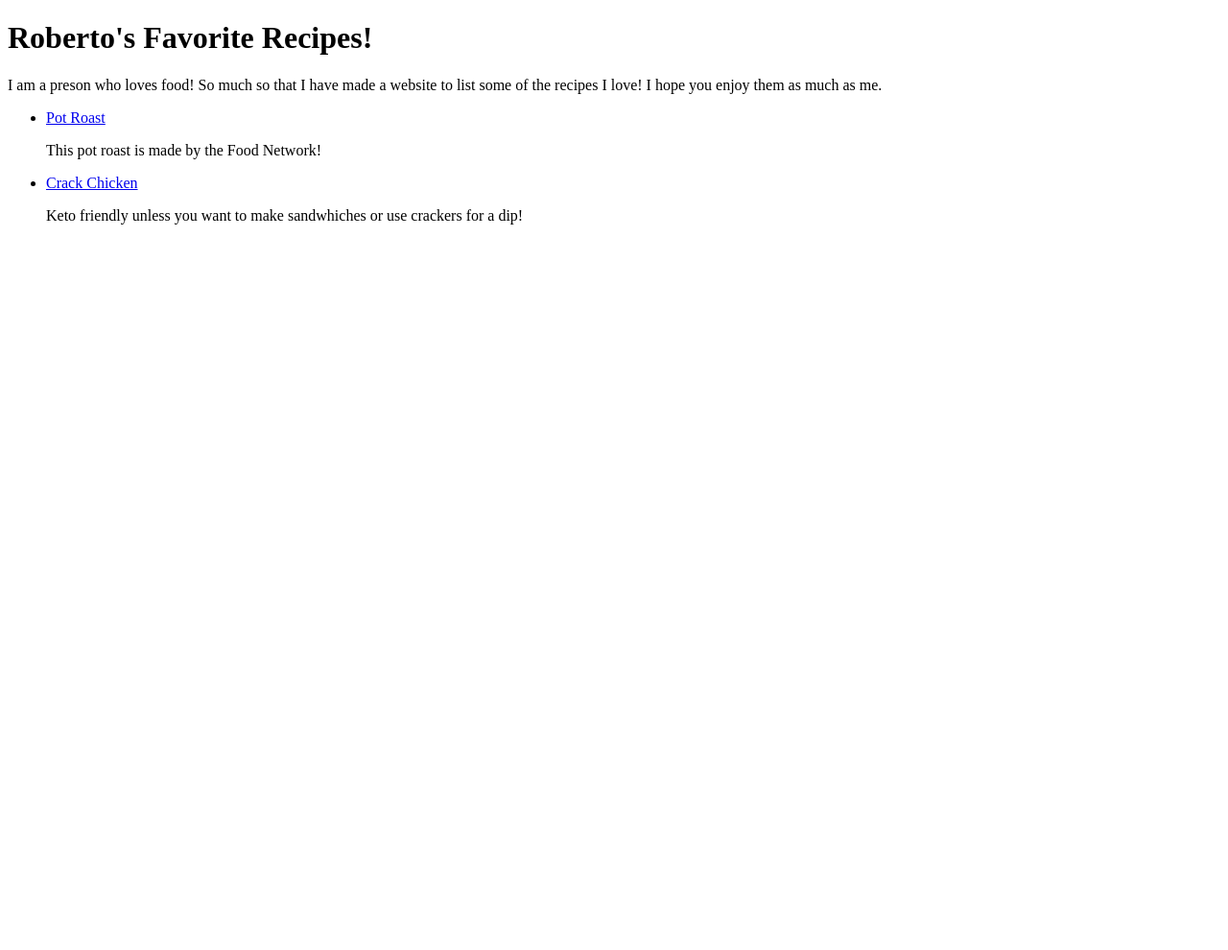
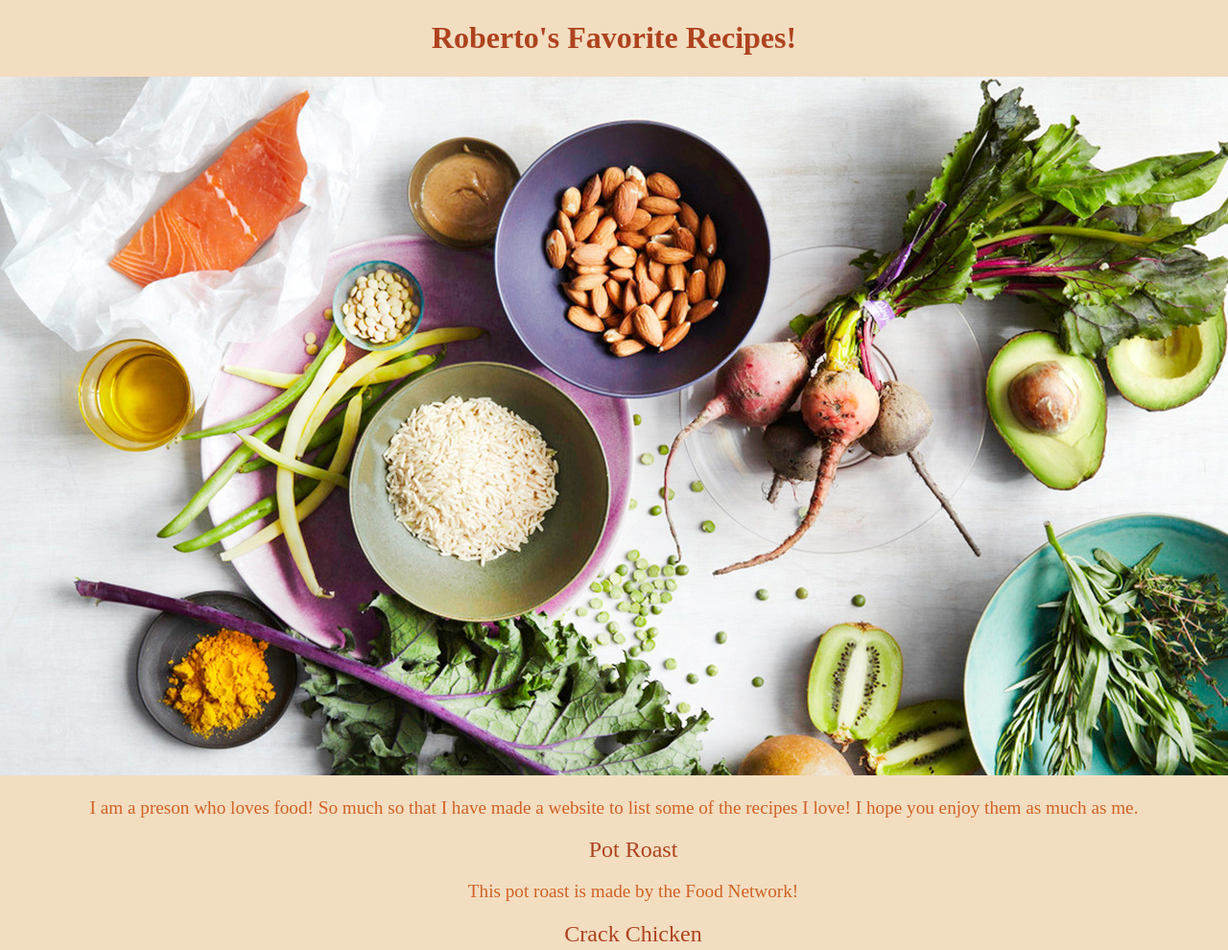
Before and after one commit to tgrobert0/odin-recipes, a plain HTML site: page index.html in a window 1280 px wide. Shown: the top 990 px of the page at 96% size. Before the commit the page ends 800 px from the top, so only its background shows below. Drawn offline with Linux system fonts and the light colour scheme.

Commit message:
adding css

```diff
--- a/index.html
+++ b/index.html
@@ -4,17 +4,18 @@
     <meta charset="UTF-8">
     <meta http-equiv="X-UA-Compatible" content="IE=edge">
     <meta name="viewport" content="width=device-width, initial-scale=1.0">
+    <link rel="stylesheet" href="style.css">
+    <link rel="stylesheet" href="shared.css">
     <title>Odin Recipes</title>
 </head>
 <body>
     <h1>Roberto's Favorite Recipes!</h1>
+    <img src="images/food-header.jpg" alt="food-pic">
     <p>I am a preson who loves food! So much so that I have made a website to list some of the recipes I love! I hope you enjoy them as much as me.</p>
-    <ul>
-        <li><a href="./pot-roast/potroast.html">Pot Roast</a></li>
+    <ul class="recipe_list">
+        <li class="recipe_item"><a href="./pot-roast/potroast.html">Pot Roast</a></li>
         <p>This pot roast is made by the Food Network!</p>
-    </ul>
-    <ul>
-        <li><a href="./crack-chicken/crack-chicken.html">Crack Chicken</a></li>
+        <li class="recipe_item"><a href="./crack-chicken/crack-chicken.html">Crack Chicken</a></li>
         <p>Keto friendly unless you want to make sandwhiches or use crackers for a dip!</p>
     </ul>
 </body>
--- /dev/null
+++ b/shared.css
@@ -0,0 +1,16 @@
+body {
+    margin: 0;
+    background: #F2DDC1;
+    color: #D06224;
+    text-align: center;
+
+}
+
+h1 {
+    color: #AE431E;
+    text-align: center;
+}
+
+p {
+    font-size: 1.2rem;
+}
--- /dev/null
+++ b/style.css
@@ -0,0 +1,15 @@
+.recipe_list {
+    list-style-type: none;
+
+
+}
+
+.recipe_list a {
+    text-decoration: none;
+    color: #AE431E;
+    font-size: 1.5rem;
+}
+
+.recipe_list a:hover {
+    color: #99A799;
+}
```
Also changed, not shown: crack-chicken/crack-chicken.html (+1 -0 lines), pot-roast/potroast.html (+1 -0 lines), images/food-header.jpg (added).
